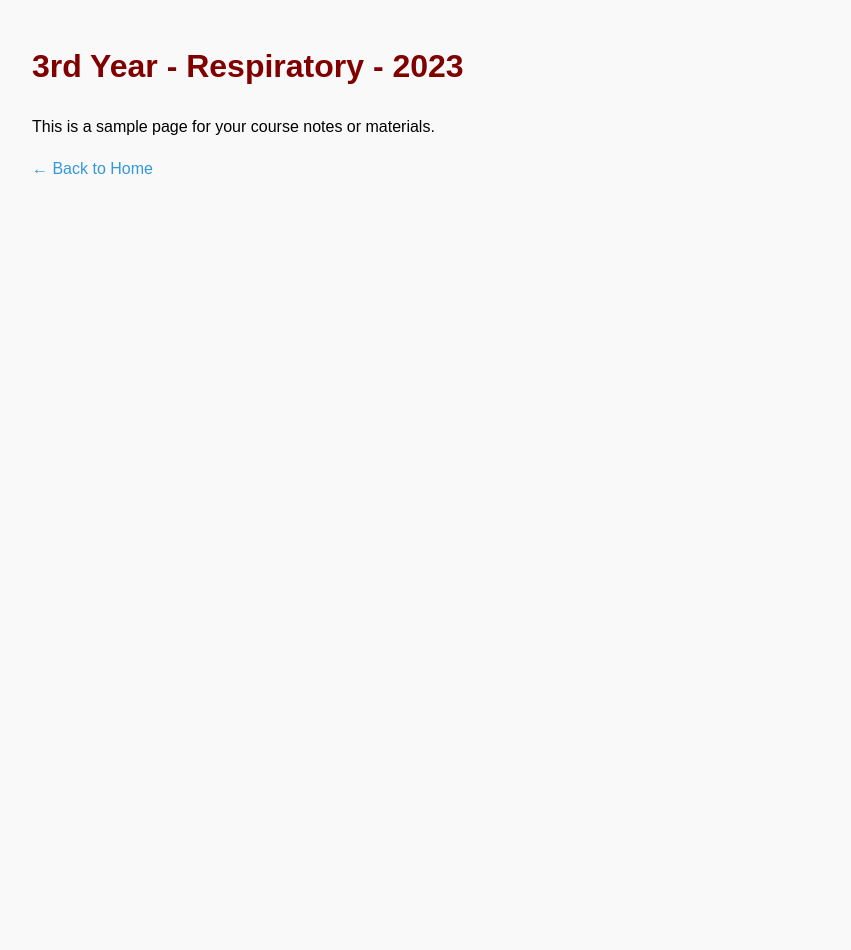
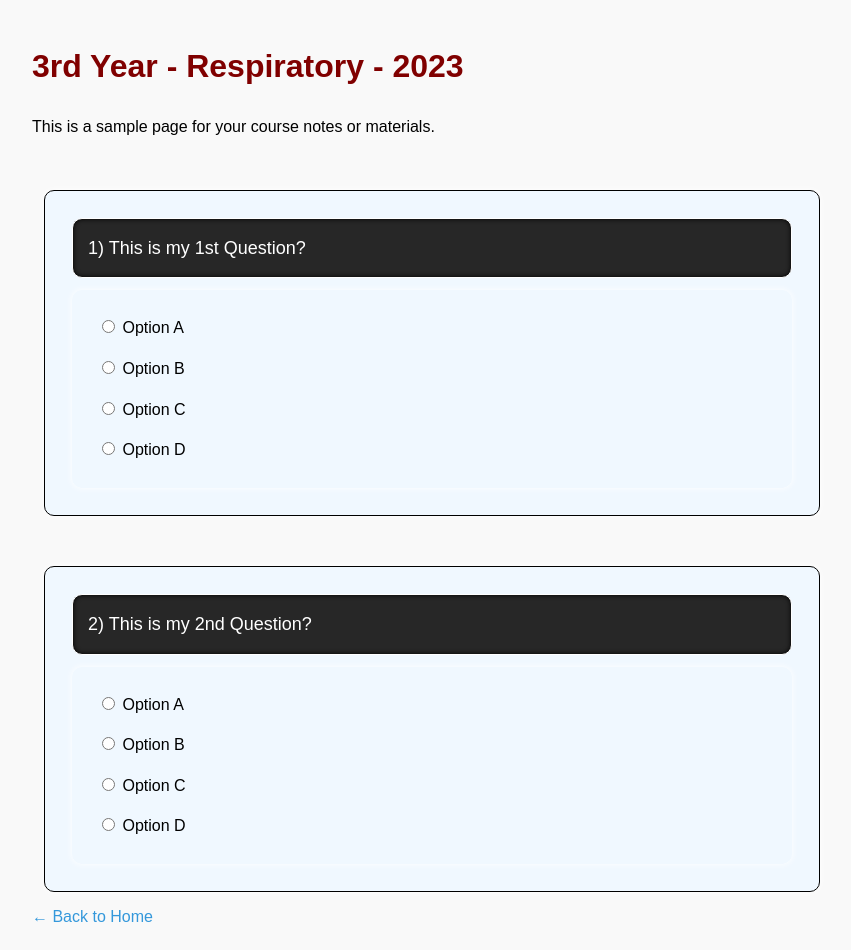
Before and after one commit to SaduBoi/my-website, a plain HTML site: page 3rd-year/respiratory/2023/index.html in a window 1280 px wide. Shown: the whole page, without its empty margins (208-1059 px from the left). Before the commit the page ends 800 px from the top, so only its background shows below. Drawn offline with Linux system fonts and the light colour scheme.

Commit message:
Update index.html

```diff
--- a/3rd-year/respiratory/2023/index.html
+++ b/3rd-year/respiratory/2023/index.html
@@ -4,10 +4,86 @@
     <meta charset="UTF-8">
     <title>3rd Year Respiratory 2023</title>
     <link rel="stylesheet" href="/assets/style.css">
+
+ <style>
+
+        .main_box{
+            border:0.5px solid black;
+            margin-top: 50px !important;
+            /* background-color:rgb(255, 255, 255); */
+        }
+        .main_box:hover{
+            border:0px solid;
+            box-shadow: 0px 2px 7px rgb(0, 0, 0);
+        }
+        .container{
+            box-shadow: 0px 0px 7px white;
+            margin:12px;
+            padding:15px;
+            border-radius: 10px;
+            background-color: aliceblue;
+        }
+        .question{
+            border:1px solid;
+            font-size:large;
+            background-color: rgb(39, 39, 39);
+            color: white;
+            box-shadow: inset 0px 0px 5px rgb(0, 0, 0);
+        }
+
+        .hidden{
+            position: absolute;
+            visibility: hidden;
+        }
+        .opt{
+            border-radius: 10px;
+            margin: 5px;
+            padding: 5px;
+        }
+    </style>
+
 </head>
 <body>
     <h1>3rd Year - Respiratory - 2023</h1>
     <p>This is a sample page for your course notes or materials.</p>
+ <div class="container main_box">
+        <div class="container question">
+            1) This is my 1st Question?
+        </div>
+        <div class="container options">
+            <label for="Q1A"><div id="OPTQ1A" class="opt"><input type="radio" name="Q1" id="Q1A" value="A" onchange="fun(document.getElementById('OPTQ1A'),'A',document.getElementById('ANSQ1').textContent)"> Option A</div></label>
+            <label for="Q1B"><div id="OPTQ1B" class="opt"><input type="radio" name="Q1" id="Q1B" value="B" onchange="fun(document.getElementById('OPTQ1B'),'B',document.getElementById('ANSQ1').textContent)"> Option B</div></label>
+            <label for="Q1C"><div id="OPTQ1C" class="opt"><input type="radio" name="Q1" id="Q1C" value="C" onchange="fun(document.getElementById('OPTQ1C'),'C',document.getElementById('ANSQ1').textContent)"> Option C</div></label>
+            <label for="Q1D"><div id="OPTQ1D" class="opt"><input type="radio" name="Q1" id="Q1D" value="D" onchange="fun(document.getElementById('OPTQ1D'),'D',document.getElementById('ANSQ1').textContent)"> Option D</div></label>
+        </div>
+        <span class="hidden" id="ANSQ1">C</span>
+    </div>
+    <div class="container main_box">
+        <div class="container question">
+            2) This is my 2nd Question?
+        </div>
+        <div class="container options">
+            <label for="Q2A"><div id="OPTQ2A" class="opt"><input type="radio" name="Q2" id="Q2A" value="A" onchange="fun(document.getElementById('OPTQ2A'),'A',document.getElementById('ANSQ2').textContent)"> Option A</div></label>
+            <label for="Q2B"><div id="OPTQ2B" class="opt"><input type="radio" name="Q2" id="Q2B" value="B" onchange="fun(document.getElementById('OPTQ2B'),'B',document.getElementById('ANSQ2').textContent)"> Option B</div></label>
+            <label for="Q2C"><div id="OPTQ2C" class="opt"><input type="radio" name="Q2" id="Q2C" value="C" onchange="fun(document.getElementById('OPTQ2C'),'C',document.getElementById('ANSQ2').textContent)"> Option C</div></label>
+            <label for="Q2D"><div id="OPTQ2D" class="opt"><input type="radio" name="Q2" id="Q2D" value="D" onchange="fun(document.getElementById('OPTQ2D'),'D',document.getElementById('ANSQ2').textContent)"> Option D</div></label>
+        </div>
+        <span class="hidden" id="ANSQ2">A</span>
+    </div>
+
+    <script>
+        function fun(id,user_ans,right_ans){
+            console.log(user_ans)
+            console.log(right_ans)
+            if(user_ans==right_ans){
+                id.style="background-color:#c8e6c9;color:white;";
+            }
+            else{
+                id.style="background-color:#ffcdd2 ;color:white;";
+            }
+        }
+    </script>
+
     <a href="/">← Back to Home</a>
 </body>
 </html>
```
